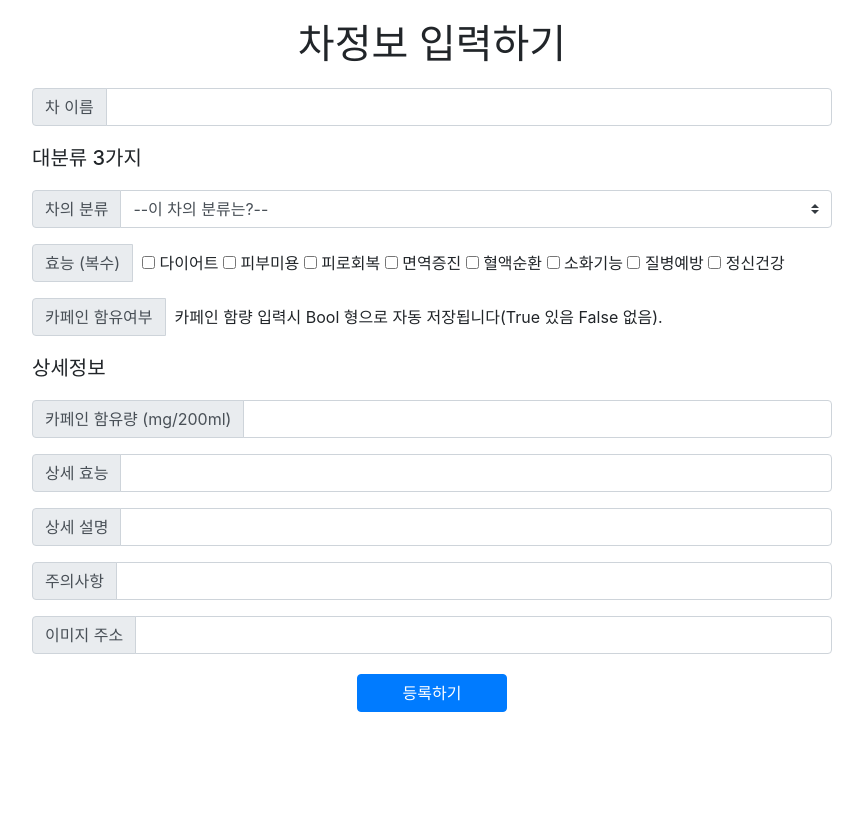
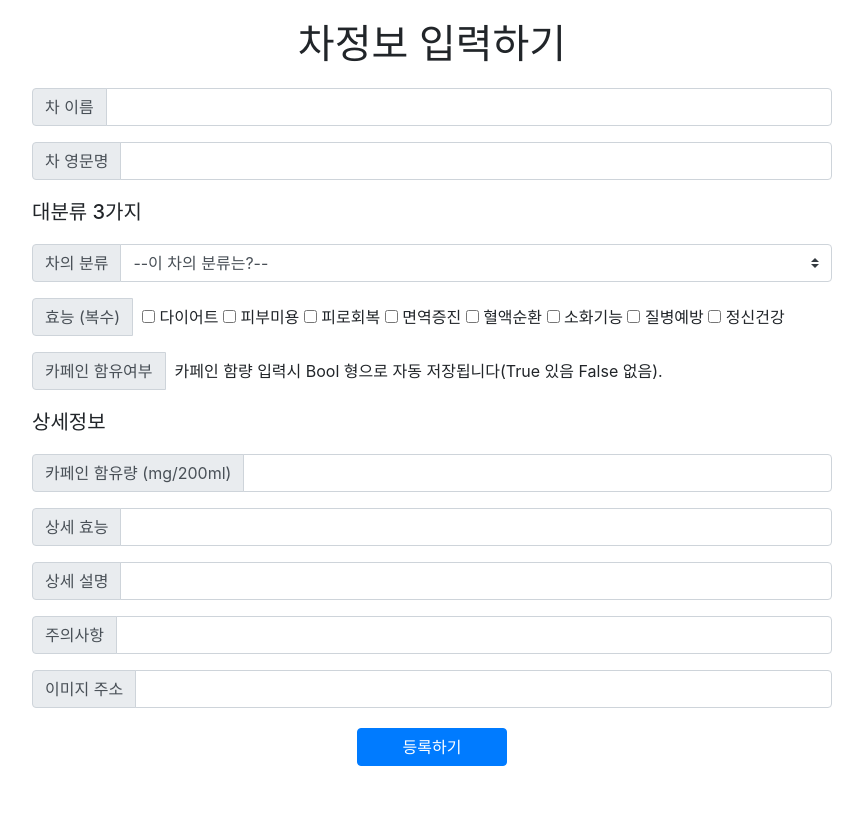
Before and after one commit to Mu-jun/SpartaWebMaking, a Flask app: page /save_tea in a window 1280 px wide. Shown: the whole page, without its empty margins (208-1071 px from the left). Before the commit the page ends 712 px from the top, so only its background shows below. Run offline with Flask 2, Linux system fonts and the light colour scheme; some libraries are stand-ins or nearby versions.

Commit message:
차 영문명 입력부분 부활(DB에만 저장)

```diff
--- a/app.py
+++ b/app.py
@@ -53,21 +53,21 @@ db = client.dbchacha
 def save_tea():
     print(request.is_json)
     tea_receive = request.get_json()
-    name_receive = tea_receive['name_give']  # 차 이름입니다
-    # eng_name_receive = tea_receive['eng_name_give']          # (영문)차 이름입니다 - 사용 않아서 주석처리
-    type_receive = tea_receive['type_give']  # 대분류1 종류
-    eng_type_receive = tea_receive['eng_type_give']  # 대분류1 (영문)종류 - 종류 선택시 자동 입력
-    benefit_receive = tea_receive['benefit_give']  # 대분류2 효능
-    caffeineOX_receive = tea_receive['caffeineOX_give']  # 대분류3 카페인 "함유여부" Boolean 없으면 False 있으면 True
-    caffeine_receive = tea_receive['caffeine_give']  # 상세1 카페인 "함량"
-    benefitdetail_receive = tea_receive['benefitdetail_give']  # 상세2 상세효능
-    desc_receive = tea_receive['desc_give']  # 상세2 상세설명
-    caution_receive = tea_receive['caution_give']  # 상세3 주의사항
-    img_receive = tea_receive['img_give']  # 상세4 이미지 주소
+    name_receive = tea_receive['name_give']                     # 차 이름입니다
+    eng_name_receive = tea_receive['eng_name_give']             # (영문)차 이름입니다 - 사용 않아서 주석처리
+    type_receive = tea_receive['type_give']                     # 대분류1 종류
+    eng_type_receive = tea_receive['eng_type_give']             # 대분류1 (영문)종류 - 종류 선택시 자동 입력
+    benefit_receive = tea_receive['benefit_give']               # 대분류2 효능
+    caffeineOX_receive = tea_receive['caffeineOX_give']         # 대분류3 카페인 "함유여부" Boolean 없으면 False 있으면 True
+    caffeine_receive = tea_receive['caffeine_give']             # 상세1 카페인 "함량"
+    benefitdetail_receive = tea_receive['benefitdetail_give']   # 상세2 상세효능
+    desc_receive = tea_receive['desc_give']                     # 상세2 상세설명
+    caution_receive = tea_receive['caution_give']               # 상세3 주의사항
+    img_receive = tea_receive['img_give']                       # 상세4 이미지 주소
 
     doc = {
         'name': name_receive,
-        # 'eng_name': eng_name_receive, # 영문명 입력 받지 않음에 의해 주석처리
+        'eng_name': eng_name_receive,
         'type': type_receive,
         'eng_type': eng_type_receive,
         'benefit': benefit_receive,
@@ -105,15 +105,22 @@ def read_mongo():
     # df_all : Pandas(패키지)로 데이터프레임 형태를 만들어, DB 전체를 불러온다.
     df_all = pd.DataFrame(list(db.tealist.find({}, {'_id': False})))
     selector_receive = request.get_json()
+
+    print (selector_receive)
+
     type_receive = selector_receive['type_give']
     benefit_receive = selector_receive['benefit_give']
     caffeineOX_receive = selector_receive['caffeineOX_give']
 
-    print(type_receive)
-
     # df_type : 전체 데이터프레임(df_all)에서 type이 '같은' 항목들만 받아서 새로 데이터프레임을 만든다.
     df_type = df_all.loc[df_all['type'].isin(type_receive)]
     df_type.head()
+
+    # df_benefit = df_type.loc[df_type['benefit'].str.contains(benefit_receive)]
+    # df_benefit()
+    # 위와 같이 작성할 경우, TypeError: unhashable type: 'list' 라는 에러가 발생한다.
+    # 즉 .isin은 DataFrame 내에서 type 열을 선택하여, type_receive라는 list 내의 값들 중 한 가지를 갖는 행들을 알아서 비교하고 찾아주지만,
+    # .str.contains는 DataFrame 내의 benefit 열을 선택하여, "하나의 string"을 포함하는 행만을 찾아줄 수 있다.
 
     # benequery : 데이터프레임에서 어떤 조건으로 검색할지 query문을 만들어주기 위한 문자 함수이다.
     # 입력받는 효능의 갯수가 불확실한 상황에서, DB상의 "효능"란에 입력받은 값이 '포함' 되는지를 비교할 기능을 찾지 못했다.
--- a/static/script/save_tea.js
+++ b/static/script/save_tea.js
@@ -32,7 +32,7 @@
         }
 
         let name = $('#name').val()                         /* 차이름 */
-        /*let eng_name = $('#eng_name').val()                  영문명 */
+        let eng_name = $('#eng_name').val()                 /* 영문명 */
         let benefit = result                                /* 효능 */
         let caffeine = $('#caffeine').val()                 /* 카페인함유량 */
         var caffeineOX = Boolean(caffeine)                  /* 카페인함유여부 */
@@ -48,7 +48,7 @@
             dataType: 'json',
             data: JSON.stringify({
                 name_give: name,
-                /*eng_name_give: eng_name,*/
+                eng_name_give: eng_name,
                 type_give: type,
                 eng_type_give: eng_type,
                 benefit_give: benefit,
--- a/templates/save_tea.html
+++ b/templates/save_tea.html
@@ -84,13 +84,13 @@
                    aria-describedby="inputGroup-sizing-default">
         </div>
 
-        <!--<div class="input-group mb-3">
+        <div class="input-group mb-3">
             <div class="input-group-prepend">
                 <span class="input-group-text" id="inputGroup-sizing-default">차 영문명</span>
             </div>
             <input type="text" id="eng_name" class="form-control" aria-label="Default"
                    aria-describedby="inputGroup-sizing-default">
-        </div>-->
+        </div>
 
         <div class="smalltitle"><h5>대분류 3가지</h5></div>
 
```
